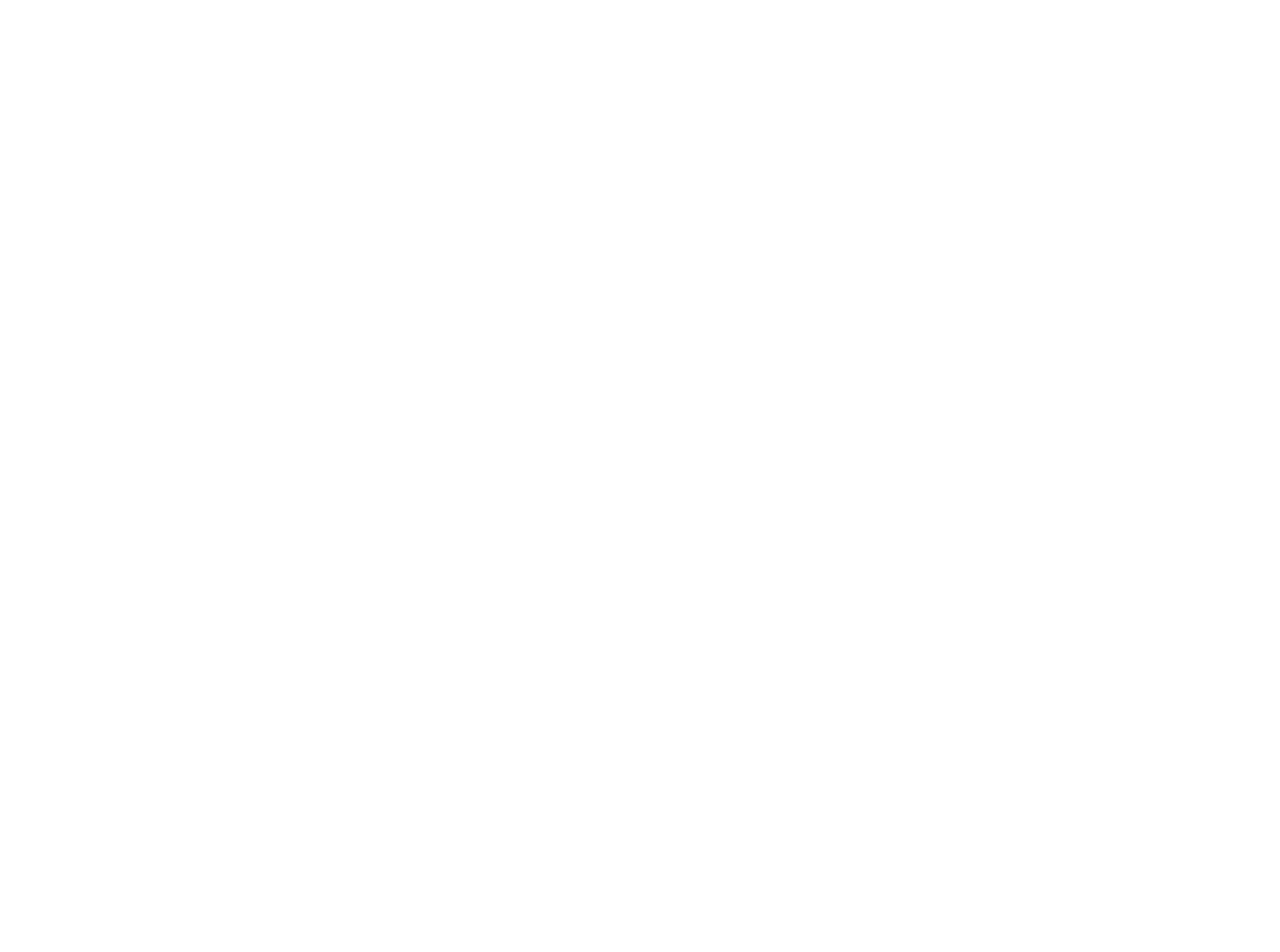
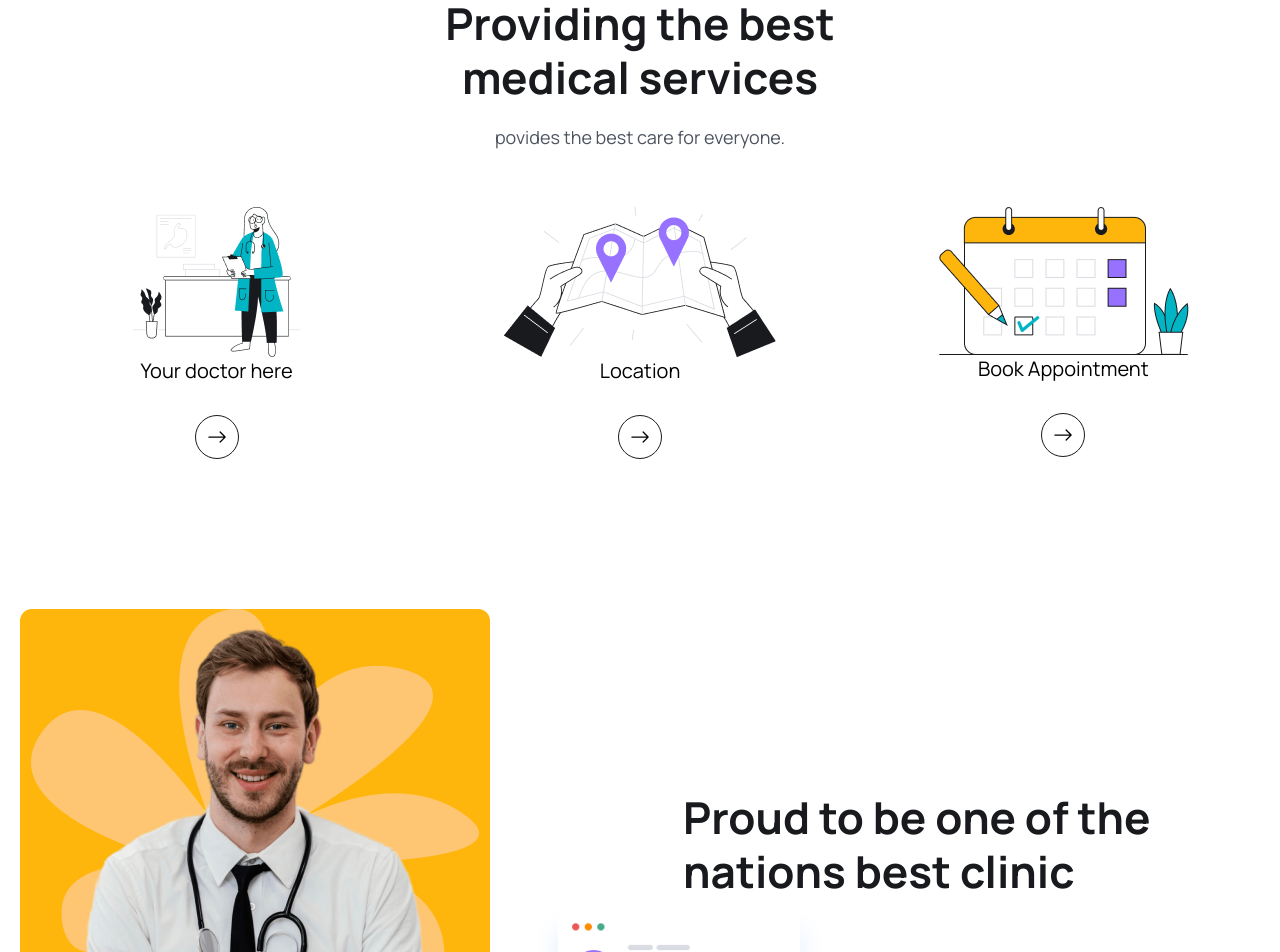
Before and after one commit to manisprasad/clinic, a React (Vite) app in the folder frontend/: page / in a window 1280 px wide. Shown: the part 920-1872 px from the top of the page. Before the commit the page ends 865 px from the top, so only its background shows below. Built offline with nearby package versions, Linux system fonts and the light colour scheme.

Commit message:
Add files via upload

```diff
--- a/frontend/src/App.css
+++ b/frontend/src/App.css
@@ -18,6 +18,7 @@ body {
   top: 0;
   left: 0;
   z-index: 99999;
+  background: white;
   box-shadow: 3px 3px -8px 3px #ddd;
 }
 
--- a/frontend/src/App.jsx
+++ b/frontend/src/App.jsx
@@ -1,4 +1,4 @@
-import './app.css'
+import './App.css'
 import Layout from "./layout/Layout";
 function App() {
   return <Layout/>;
--- /dev/null
+++ b/frontend/src/components/About/About.jsx
@@ -0,0 +1,24 @@
+import React from 'react'
+import aboutCardImg from '../../assets/images/about-card.png';
+import aboutImg from '../../assets/images/about.png';
+const About = () => {
+  return <section>
+    <div className="container">
+    <div className="flex items-center justify-between gap-[50px] lg:gap-[130px] xl:gap-0 flex-col lg:flex-row">
+{/*----- about image ----- */}
+<div className="relative w-3/4 lg:w-1/2 xl:w-[770px] z-10 order-2 lg:order-1"><img src={aboutImg} alt="" />
+<div className='absolute z-20 bottom-4 w-[200px] md:w-[300px] right-[-30%] md:right-[-7%] lg:right-[-22%]'>
+    <img src={aboutCardImg} alt="" />
+</div>
+ </div>
+ {/* -----about content---- */}
+ <div className="w-full lg:w-1/2 xl:w-[670px] order-1 lg:order-2">
+    <h2 className="heading">Proud to be one of the nations best clinic</h2>
+ </div>
+
+    </div>
+    </div>
+  </section>
+}
+
+export default About;
--- a/frontend/src/pages/Home.jsx
+++ b/frontend/src/pages/Home.jsx
@@ -2,7 +2,12 @@ import React from 'react'
 import heroImg01 from '../assets/images/hero-img01.png';
 import heroImg02 from '../assets/images/hero-img02.png';
 import heroImg03 from '../assets/images/hero-img03.png';
-
+import icon01 from '../assets/images/icon01.png'
+import icon02 from '../assets/images/icon02.png'
+import icon03 from '../assets/images/icon03.png'
+import { Link } from 'react-router-dom';
+import About from '../components/About/About.jsx';
+import { BsArrowRight, } from 'react-icons/bs';
 const Home = () => {
   return (
     <>
@@ -62,7 +67,73 @@ const Home = () => {
       </section>
       {/* -------hero section end-------- */}
 
+      <section>
+        <div className="container">
+          <div className="lg:w-[470px] mx-auto">
+            <h2 className="heading text-center">Providing the best medical services</h2>
+            <p className="text-center text__para">povides the best care for everyone.</p>
 
+
+          </div>
+          <div className="grid grid-cols-1 md:grid-cols-2 lg:grid-cols-3 gap-5 lg:gap-[30px] mt-[30px] lg:mt-[55px]">
+
+            <div className="py-[30ppx] ppx-5">
+              <div className="flex items-center justify-center">
+                <img src={icon01} alt="" />
+              </div>
+              <p className='text-center text-xl'>Your doctor here</p>
+              <Link to="/doctors"
+                className='w-[44px] h-[44px] rounded-full border border-solid border-[#181A1E] mt-[30px] mx-auto flex items-center justify-center group hover:bg-primaryColor hover:border-none'>
+                <BsArrowRight className="group-hover:text-white w-6 h-5" />
+              </Link>
+
+
+
+
+            </div>
+
+
+
+            <div className="py-[30ppx] ppx-5">
+              <div className="flex items-center justify-center">
+                <img src={icon02} alt="" />
+              </div>
+              <p className='text-center text-xl'>Location</p>
+              <Link to="/location"
+                className='w-[44px] h-[44px] rounded-full border border-solid border-[#181A1E] mt-[30px] mx-auto flex items-center justify-center group hover:bg-primaryColor hover:border-none'>
+                <BsArrowRight className="group-hover:text-white w-6 h-5" />
+              </Link>
+
+
+
+
+            </div>
+
+
+            <div className="py-[30ppx] ppx-5">
+              <div className="flex items-center justify-center">
+                <img src={icon03} alt="" />
+              </div>
+              <p className='text-center text-xl'>Book Appointment</p>
+              <Link to="/doctors"
+                className='w-[44px] h-[44px] rounded-full border border-solid border-[#181A1E] mt-[30px] mx-auto flex items-center justify-center group hover:bg-primaryColor hover:border-none'>
+                <BsArrowRight className="group-hover:text-white w-6 h-5" />
+              </Link>
+            </div>
+          </div>
+        </div>
+      </section>
+
+
+      {/* -----about section start here----- */}
+
+        <About />
+
+      {/* -----about section end here----- */}
+
+
+{/* services section start here */}
+{/* services section end here */}
     </>
   )
 }
```
Lines whose indentation alone changed are shown as unchanged.
